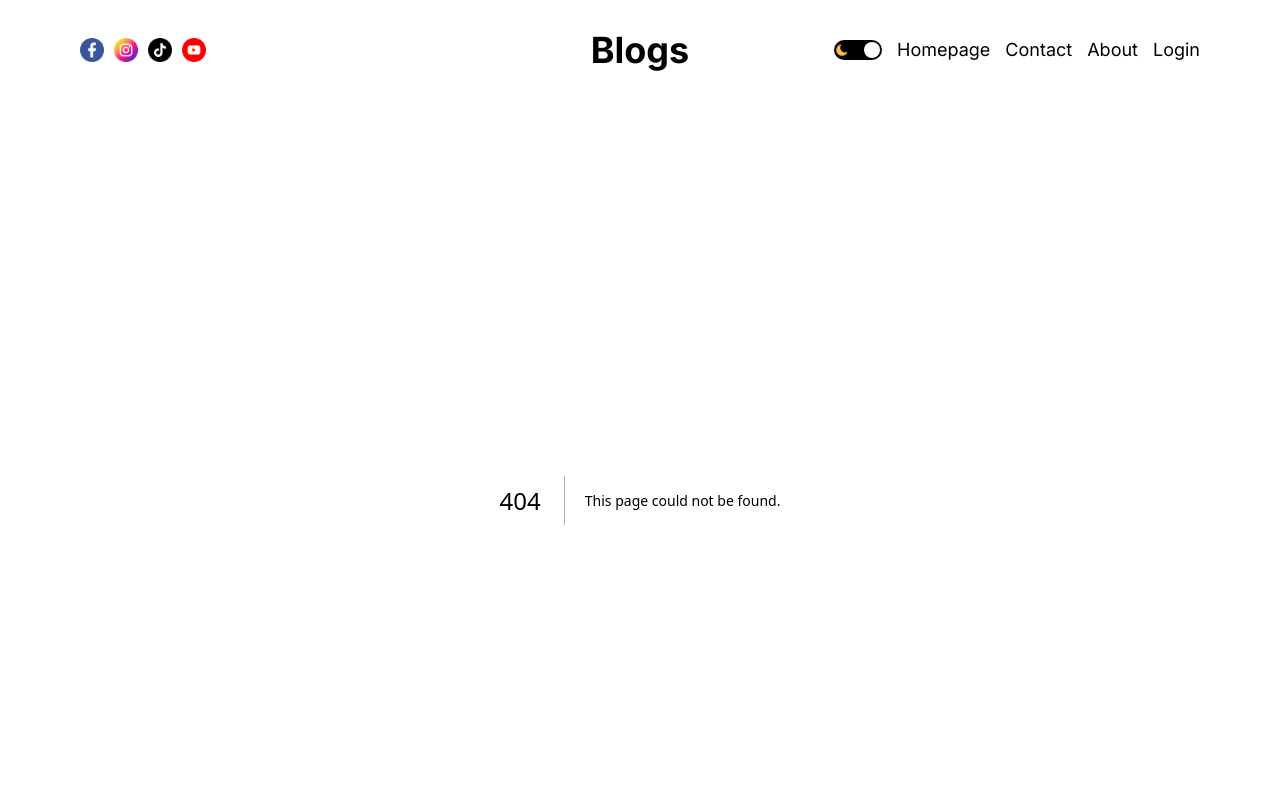
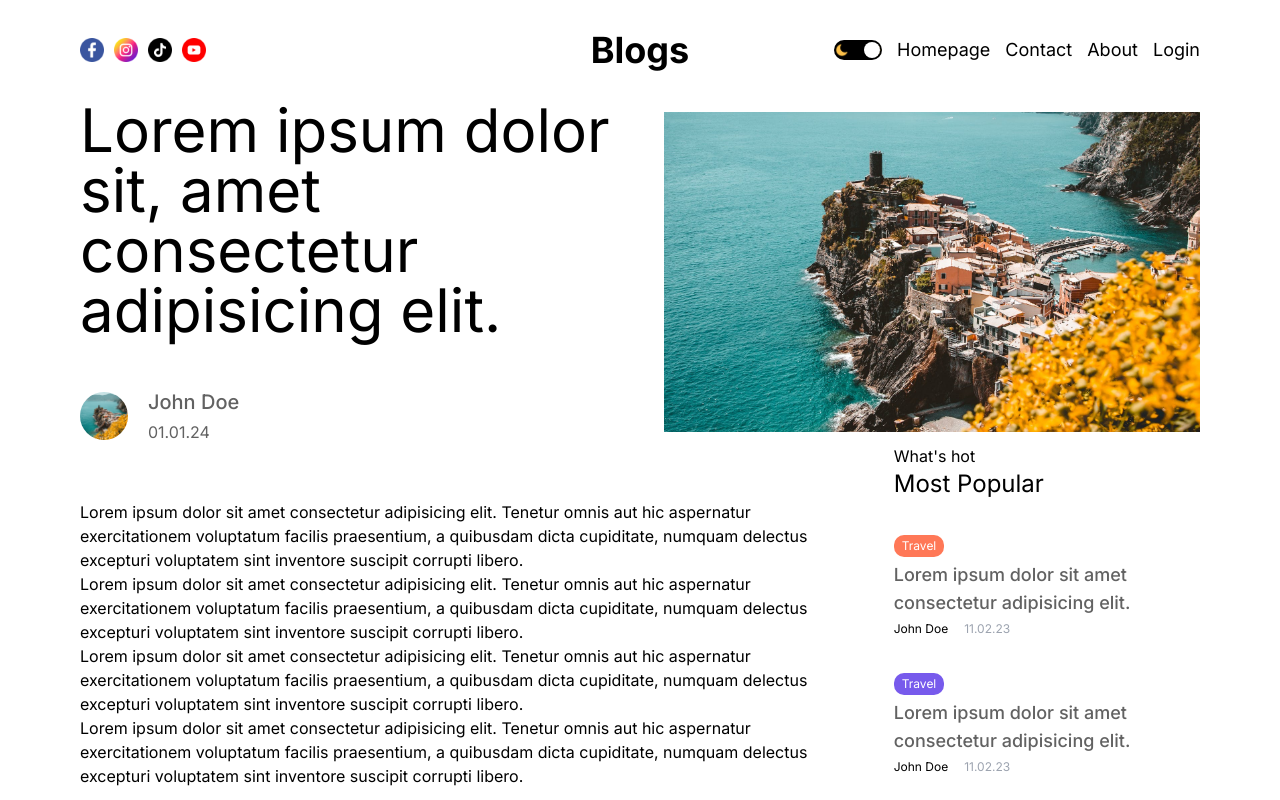
Before and after one commit to architgupta225/next-blog, a Next.js app: page /login in a window 1280 px wide. Before the commit this address had no page. Shown: the top 800 px of the page. Built offline with nearby package versions, Linux system fonts and the light colour scheme.

Commit message:
blog page

```diff
--- /dev/null
+++ b/src/app/[slug]/page.jsx
@@ -0,0 +1,65 @@
+import Image from "next/image";
+import React from "react";
+import { Menu } from "../components/menu/Menu";
+
+export default function SinglePage() {
+  return (
+    <div className="container">
+      <div className="flex items-center gap-12">
+        <div className="flex-1">
+          <h1 className="text-6xl mb-12">
+            Lorem ipsum dolor sit, amet consectetur adipisicing elit.
+          </h1>
+          <div className="flex items-center gap-5">
+            <div className="w-12 h-12 relative">
+              <Image
+                src="/p1.jpeg"
+                alt=""
+                fill
+                className="object-cover rounded-full"
+              />
+            </div>
+            <div className="flex flex-col gap-1 text-softTextColor">
+              <span className="text-xl font-medium">John Doe</span>
+              <span>01.01.24</span>
+            </div>
+          </div>
+        </div>
+        <div className="flex-1 h-80 relative">
+          <Image src="/p1.jpeg" alt="" fill className="object-cover" />
+        </div>
+      </div>
+      <div className="flex gap-12">
+        <div className="flex-[5] mt-14">
+          <div className="">
+            <p>
+              Lorem ipsum dolor sit amet consectetur adipisicing elit. Tenetur
+              omnis aut hic aspernatur exercitationem voluptatum facilis
+              praesentium, a quibusdam dicta cupiditate, numquam delectus
+              excepturi voluptatem sint inventore suscipit corrupti libero.
+            </p>
+            <p>
+              Lorem ipsum dolor sit amet consectetur adipisicing elit. Tenetur
+              omnis aut hic aspernatur exercitationem voluptatum facilis
+              praesentium, a quibusdam dicta cupiditate, numquam delectus
+              excepturi voluptatem sint inventore suscipit corrupti libero.
+            </p>
+            <p>
+              Lorem ipsum dolor sit amet consectetur adipisicing elit. Tenetur
+              omnis aut hic aspernatur exercitationem voluptatum facilis
+              praesentium, a quibusdam dicta cupiditate, numquam delectus
+              excepturi voluptatem sint inventore suscipit corrupti libero.
+            </p>
+            <p>
+              Lorem ipsum dolor sit amet consectetur adipisicing elit. Tenetur
+              omnis aut hic aspernatur exercitationem voluptatum facilis
+              praesentium, a quibusdam dicta cupiditate, numquam delectus
+              excepturi voluptatem sint inventore suscipit corrupti libero.
+            </p>
+          </div>
+        </div>
+        <Menu />
+      </div>
+    </div>
+  );
+}
```
